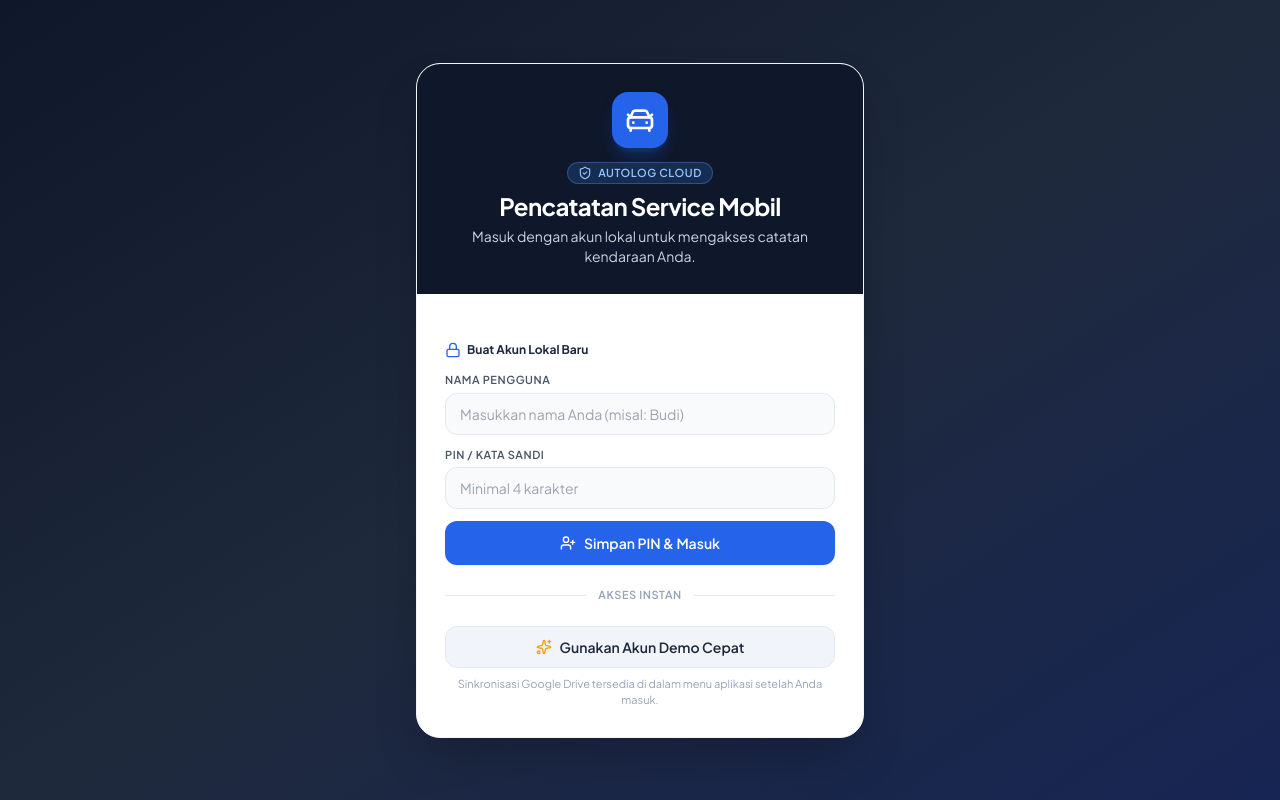
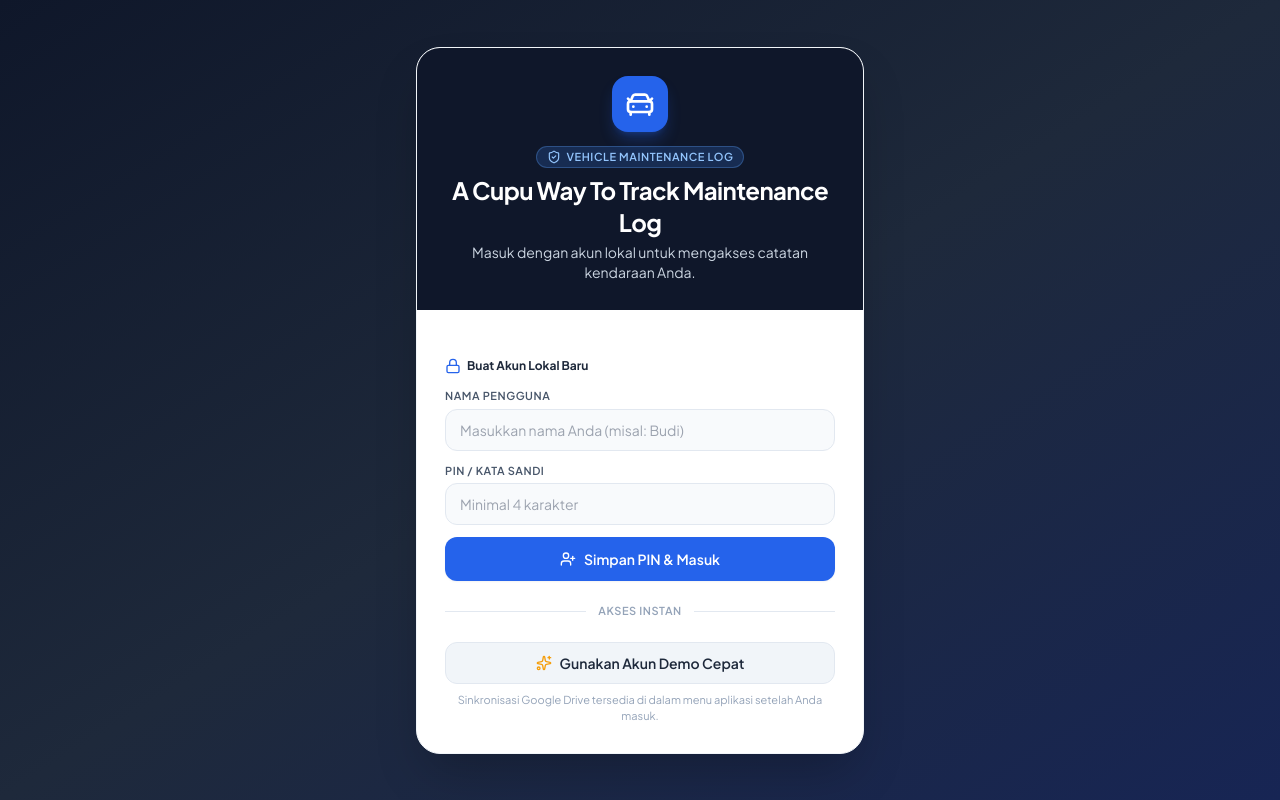
Before and after one commit to galihcupu/car-log, a plain HTML site: page index.html in a window 1280 px wide. Drawn offline with nearby package versions, Linux system fonts and the light colour scheme.

Commit message:
Update index.html

```diff
--- a/index.html
+++ b/index.html
@@ -3,7 +3,7 @@
 <head>
     <meta charset="UTF-8">
     <meta name="viewport" content="width=device-width, initial-scale=1.0">
-    <title>AutoLog Cloud — Pencatatan Historis Service Mobil</title>
+    <title>Vehicle Maintenance Log — A Cupu Way To Track Maintenance Log</title>
     <!-- Tailwind CSS -->
     <script src="https://cdn.tailwindcss.com"></script>
     <!-- Google Fonts: Plus Jakarta Sans & JetBrains Mono -->
@@ -57,9 +57,9 @@
                 </div>
                 <div class="inline-flex items-center gap-1.5 px-2.5 py-0.5 rounded-full bg-blue-500/20 border border-blue-400/30 text-blue-300 text-[11px] font-semibold uppercase tracking-wider mb-1.5">
                     <i data-lucide="shield-check" class="w-3.5 h-3.5"></i>
-                    <span>AutoLog Cloud</span>
-                </div>
-                <h1 class="text-xl sm:text-2xl font-bold tracking-tight">Pencatatan Service Mobil</h1>
+                    <span>Vehicle Maintenance Log</span>
+                </div>
+                <h1 class="text-xl sm:text-2xl font-bold tracking-tight">A Cupu Way To Track Maintenance Log</h1>
                 <p class="text-xs sm:text-sm text-slate-300 mt-1">Masuk dengan akun lokal untuk mengakses catatan kendaraan Anda.</p>
             </div>
 
@@ -313,7 +313,7 @@
         <!-- Footer -->
         <footer class="bg-white border-t border-slate-200 py-5 mt-auto">
             <div class="max-w-7xl mx-auto px-4 sm:px-6 lg:px-8 flex flex-col sm:flex-row items-center justify-between gap-2 text-xs text-slate-500">
-                <p>&copy; 2026 AutoLog Cloud — Pencatatan Historis Service Mobil.</p>
+                <p>&copy; 2026 Vehicle Maintenance Log — Pencatatan Historis Service Kendaraan.</p>
                 <div class="flex items-center gap-4">
                     <button onclick="openCloudModal()" class="hover:text-blue-600 underline transition">Sync to Google Drive</button>
                     <button onclick="resetToDummyData()" class="hover:text-blue-600 underline transition">Muat Data Contoh</button>
```
